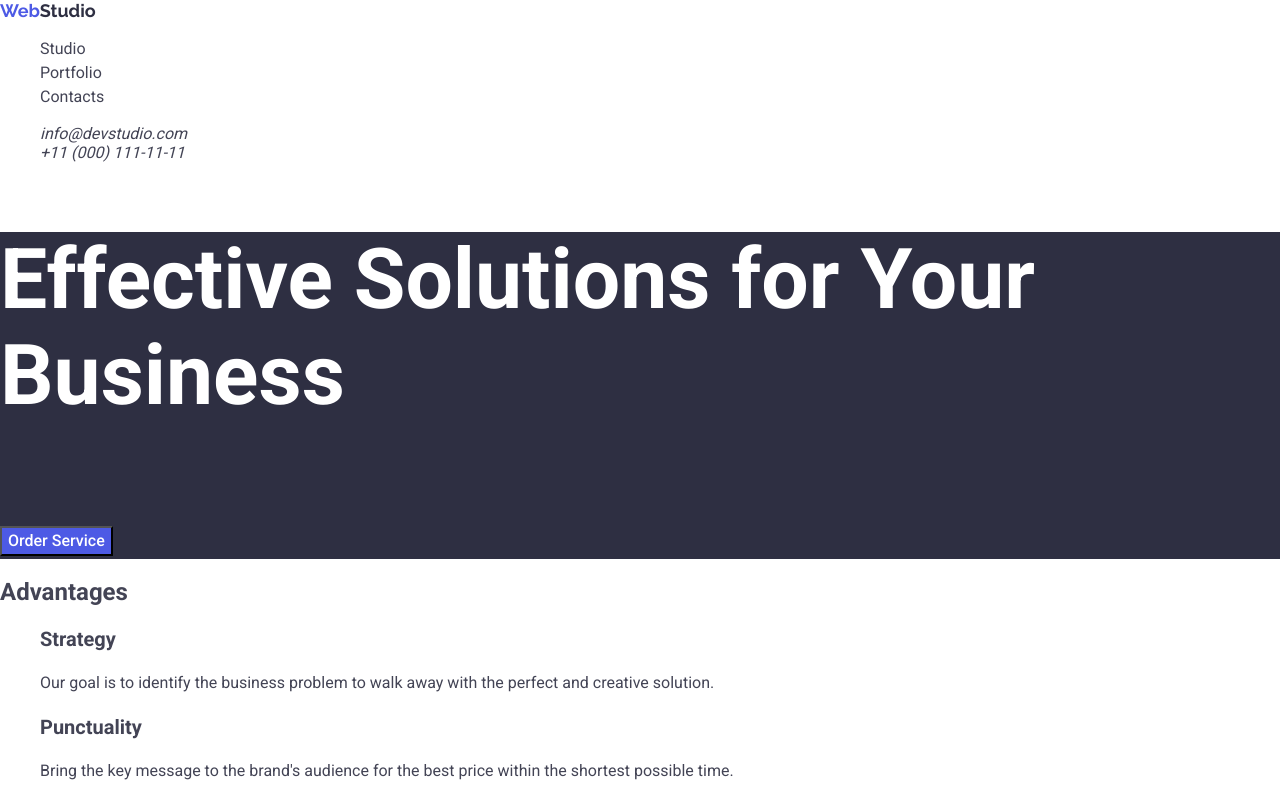
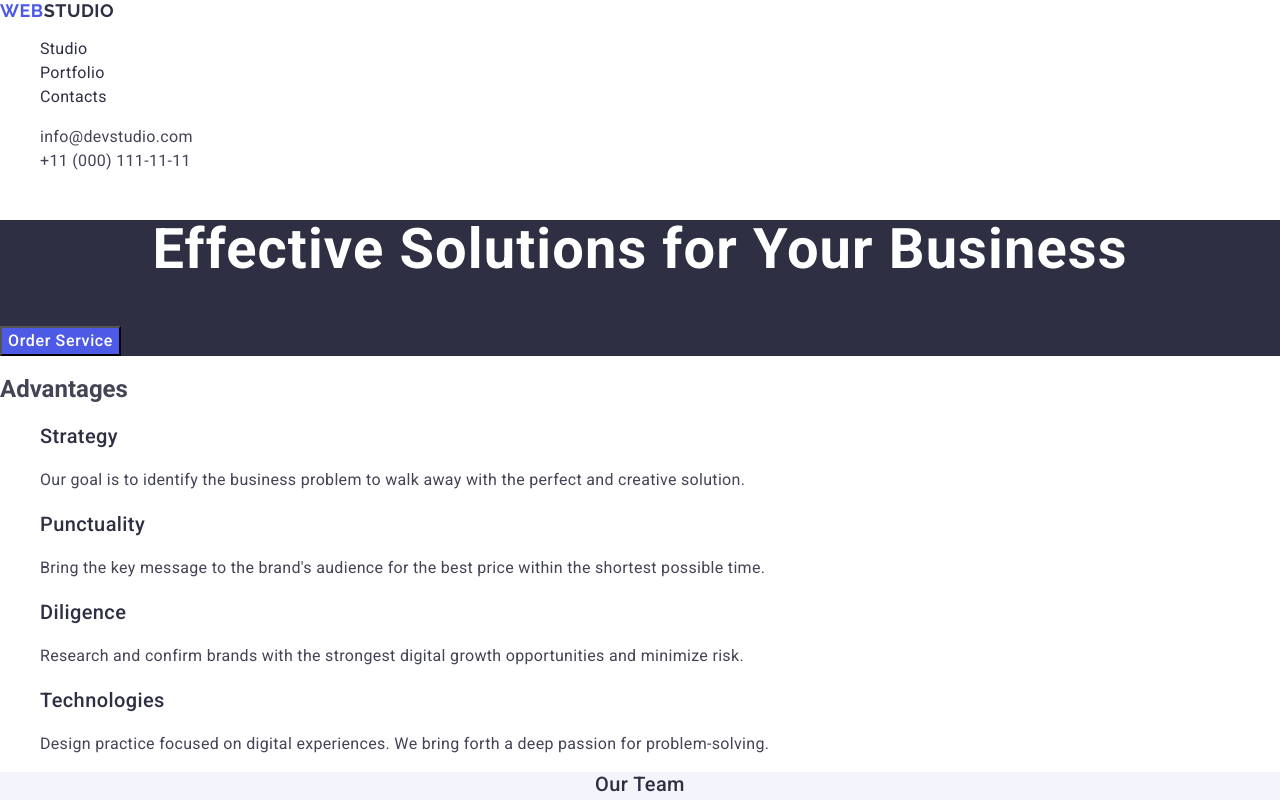
Before and after one commit to ponomarenko404-lang/goit-markup-hw-02, a plain HTML site: page index.html in a window 1280 px wide. Shown: the top 800 px of the page. Drawn offline with nearby package versions, Linux system fonts and the light colour scheme.

Commit message:
add initial files

```diff
--- a/css/styles.css
+++ b/css/styles.css
@@ -1,6 +1,5 @@
 body {
-     font-family: "Roboto", "Raleway",
-        sans-serif;
+     font-family: "Roboto",sans-serif;
         color: #434455;
         background-color: #fff;
      }
@@ -11,10 +10,13 @@ a {
     list-style-type: none;
  }
  .logo {
-    font-family: "Raleway";
+    font-family: "Raleway", sans-serif;
     font-size: 18px;
-    line-height: 1.16667;
+    line-height: 1.17;
     color: #4d5ae5;
+    font-weight: 700;
+    letter-spacing: 0.03em;
+    text-transform: uppercase;
  }
  .logo-studio {
     font-family: "Raleway";
@@ -30,6 +32,7 @@ a {
      font-size: 16px;
      color: #2e2f42;
      line-height: 1.5;
+     letter-spacing: 0.02em;
 
 
         }
@@ -39,12 +42,19 @@ a {
 .list {
     font-weight: 400;
         font-size: 16px;
-        color:#434455;
+        color:#2e2f42;
         line-height: 1.5;
+        letter-spacing: 0.02em;
 
+}
+
+.contact-info{
+    font-style: normal;
 }
 .info-list {
     color: #434455;
+    line-height: 1.5;
+    letter-spacing: 0.02em;
 }
 .contact-list .info-list:hover, .contact-list .info-list:focus {
    color: #404bbf;
@@ -55,15 +65,27 @@ a {
     background: #2e2f42;
     color: #fff;
     font-weight: 700;
+
+
+}
+
+.page-title {
     font-size: 56px;
+    line-height: 1.07;
+    text-align: center;
+    letter-spacing: 0.02em;
+
 }
+
 .service-button {
+    font-family: "Roboto", sans-serif;
     background-color: #4d5ae5;
     font-weight: 500;
     color: #fff;
     font-size: 16px;
     line-height: 1.5;
     cursor: pointer;
+    letter-spacing: 0.04em;
 }
 .service-button:hover, .service-button:focus {
 background-color: #404bbf;
@@ -77,19 +99,31 @@ background-color: #404bbf;
 
 .team-item {
     background-color: #fff;
+    font-weight: 500;
+    letter-spacing: 0.02em;
+    color: #2e2f42;
 }
 .title {
     font-size: 20px;
     line-height: 1.2;
+    font-weight: 500;
+    letter-spacing: 0.02em;
+    color: #2e2f42;
 }
 .text-title {
     color: #434455;
     line-height: 1.5    ;
     font-size: 16px;
+    letter-spacing: 0.02em;
 }
 .team-title {
     font-size: 36px;
-    line-height: 1.11111;
+    line-height: 1.11;
+    text-align: center;
+    letter-spacing: 0.02em;
+    text-transform: capitalize;
+    color: #2e2f42;
+
 }
 .team-name {
     font-size: 20px;
@@ -99,19 +133,29 @@ background-color: #404bbf;
     font-size: 16px;
     line-height: 1.5;
     color: #434455;
+    letter-spacing: 0.02em;
 }
 .team-portfolio {
     font-size: 36px;
-    line-height: 1.11111;
+    line-height: 1.11;
+    text-align: center;
+    letter-spacing: 0.02em;
+    text-transform: capitalize;
+    color: #2e2f42;
+
 }
 .team-title {
     font-size: 20px;
     line-height: 1.2;
+    font-weight: 500;
+    letter-spacing: 0.02em;
+    color: #2e2f42;
 }
 .post-title {
     font-size: 16px;
     line-height: 1.5;
     color: #434455;
+    letter-spacing: 0.02em;
 }
 
 .section-color {
@@ -121,6 +165,7 @@ background-color: #404bbf;
     font-size: 16px;
     line-height: 1.5;
     color: #f4f4fd;
+    letter-spacing: 0.02em;
 }
 .studio {
     font-family: "Raleway";
--- a/index.html
+++ b/index.html
@@ -26,12 +26,12 @@
           >Web<span class="logo-studio">Studio</span></a
         >
         <ul class="nav-list">
-          <li><a href="./index.html" class="list">Studio</a></li>
-          <li><a href="./index.html" class="list">Portfolio</a></li>
-          <li><a href="./index.html" class="list">Contacts</a></li>
+          <li><a href="" class="list">Studio</a></li>
+          <li><a href="" class="list">Portfolio</a></li>
+          <li><a href="" class="list">Contacts</a></li>
         </ul>
       </nav>
-      <address>
+      <address class="contact-info">
         <ul class="contact-list">
           <li>
             <a class="info-list" href="mailto:info@devstudio.com"
@@ -48,7 +48,7 @@
     </header>
     <main>
       <section class="color">
-        <h1>Effective Solutions for Your Business</h1>
+        <h1 class="page-title">Effective Solutions for Your Business</h1>
         <button type="button" class="service-button">Order Service</button>
       </section>
       <!--Advantages-->
```
